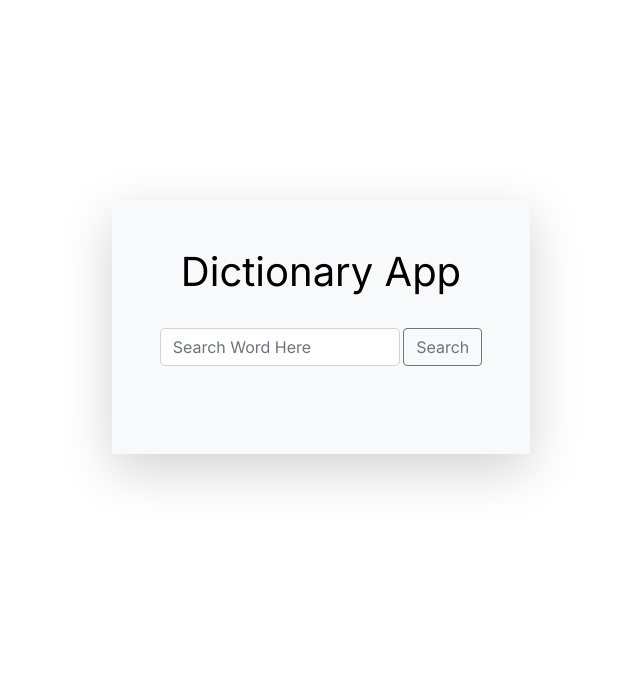
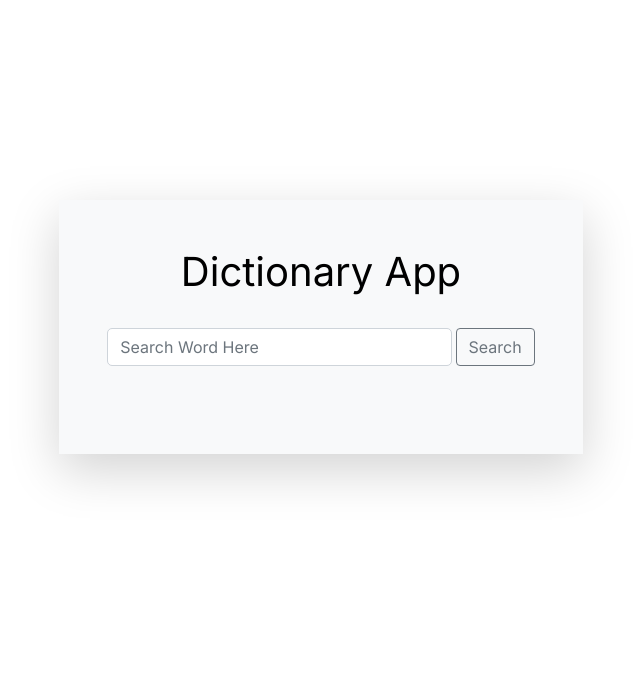
Before and after one commit to ParaskR/dictionary-flask-fork, a Flask app: page / in a window 1280 px wide. Shown: the part 56-750 px from the top of the page, without its empty margins (319-959 px from the left). Run offline with Flask 2, Linux system fonts and the light colour scheme; some libraries are stand-ins or nearby versions.

Commit message:
UI enhancements

```diff
--- a/dictionary_app/templates/base.html
+++ b/dictionary_app/templates/base.html
@@ -71,7 +71,7 @@
 <div class="container-fluid vh-100" style="margin-top: 100px">
     <div class="" style="margin-top: 200px">
         <div class="rounded d-flex justify-content-center">
-            <div class="col-md-4 col-sm-12 shadow-lg p-5 bg-light">
+            <div class="col-md-5 col-sm-12 shadow-lg p-5 bg-light">
                 <div class="text-center">
                     <h1><a class="link" href="/">Dictionary App</a></h1>
                     <br>
```
